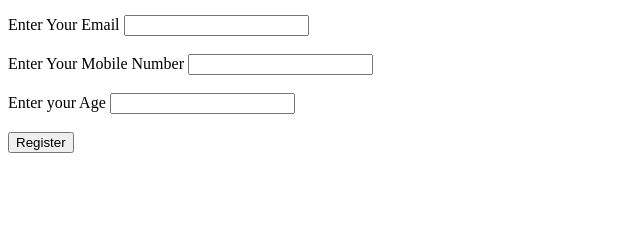
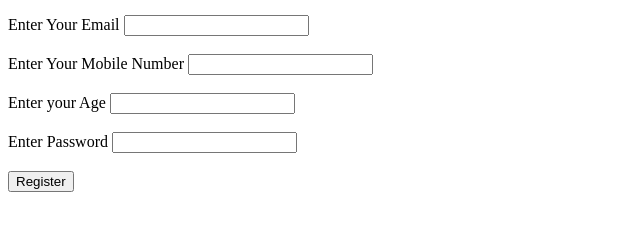
Before and after one commit to sujalugale/ass-9, a plain HTML site: page index.html in a window 1280 px wide. Shown: the part 104-334 px from the top of the page, without its empty margins (0-640 px from the left). Drawn offline with Linux system fonts and the light colour scheme.

Commit message:
added password in form

```diff
--- a/index.html
+++ b/index.html
@@ -27,6 +27,12 @@
         <br/>
         <br/>
 
+        <label for="inputPassword">Enter Password</label>
+        <input type="password" id="inputPassword" required />
+        <br/>
+        <br/>
+
+
         <input type="submit" value="Register" />
     </form>
 
```
